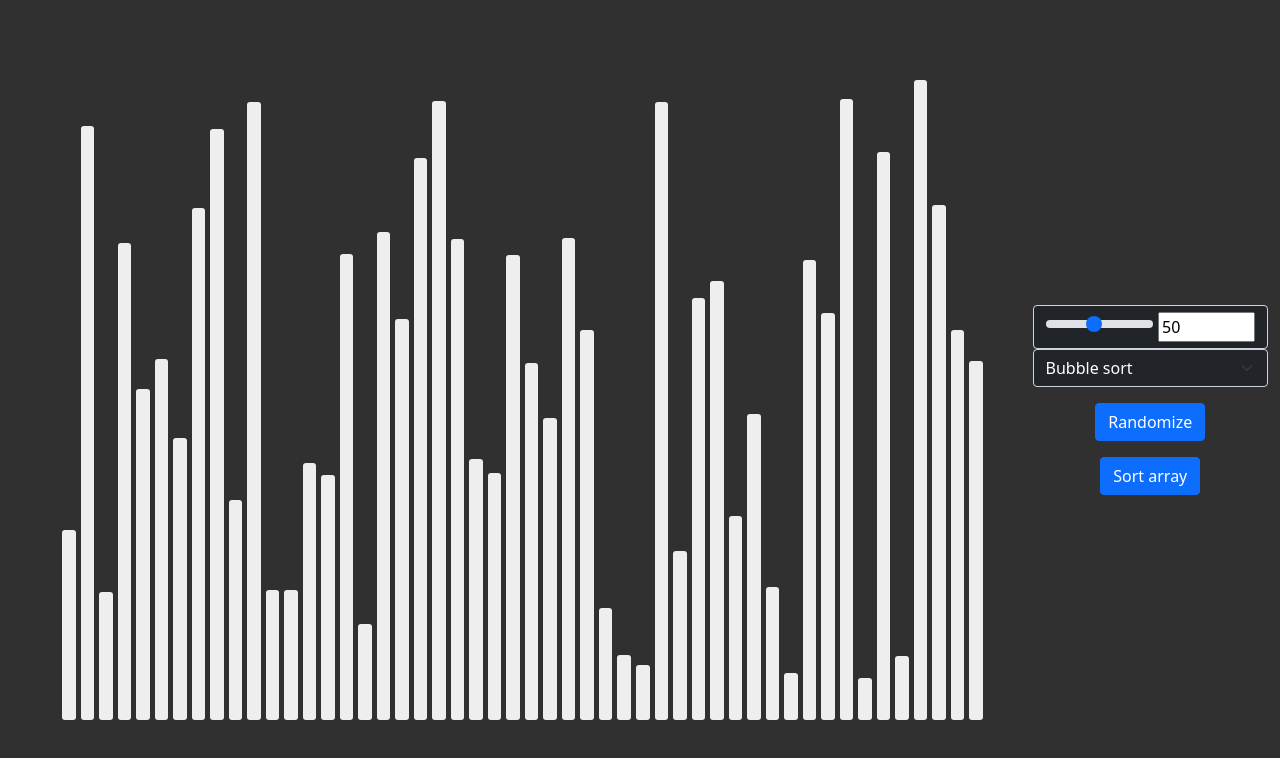
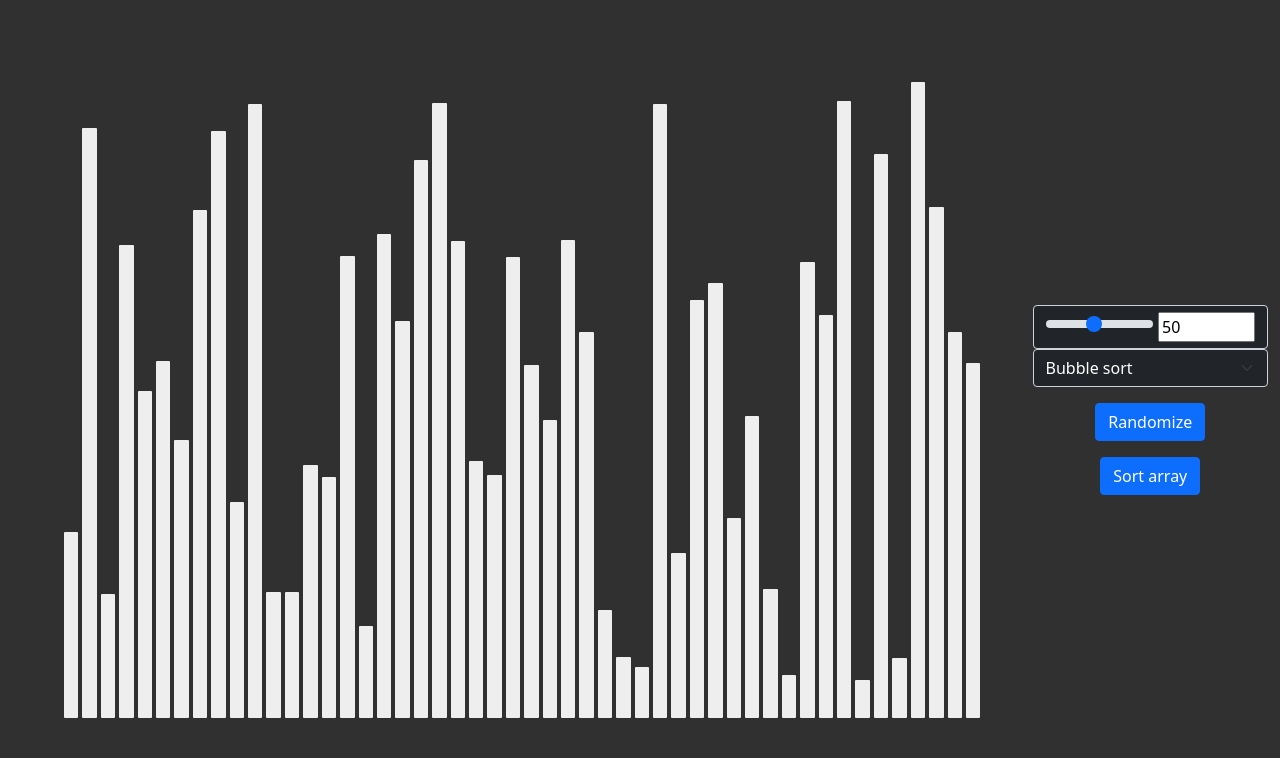
Before and after one commit to Assmodey32/Sorting-Visualizer-js, a website: page index.html in a window 1280 px wide. Drawn offline with nearby package versions, Linux system fonts and the light colour scheme.

Commit message:
Update style.css
Replacing margin with border

```diff
--- a/css/style.css
+++ b/css/style.css
@@ -12,12 +12,9 @@ body {
 .bar {
   background-color: rgb(238, 238, 238);
   border-radius: 3px;
+  border: 2px solid rgb(48,48,48);
   /* width: 25px; */
   /* height: 100%; */
-}
-
-.bar:not(:last-child) {
-  margin-right: 5px;
 }
 
 .container-fluid {
```
